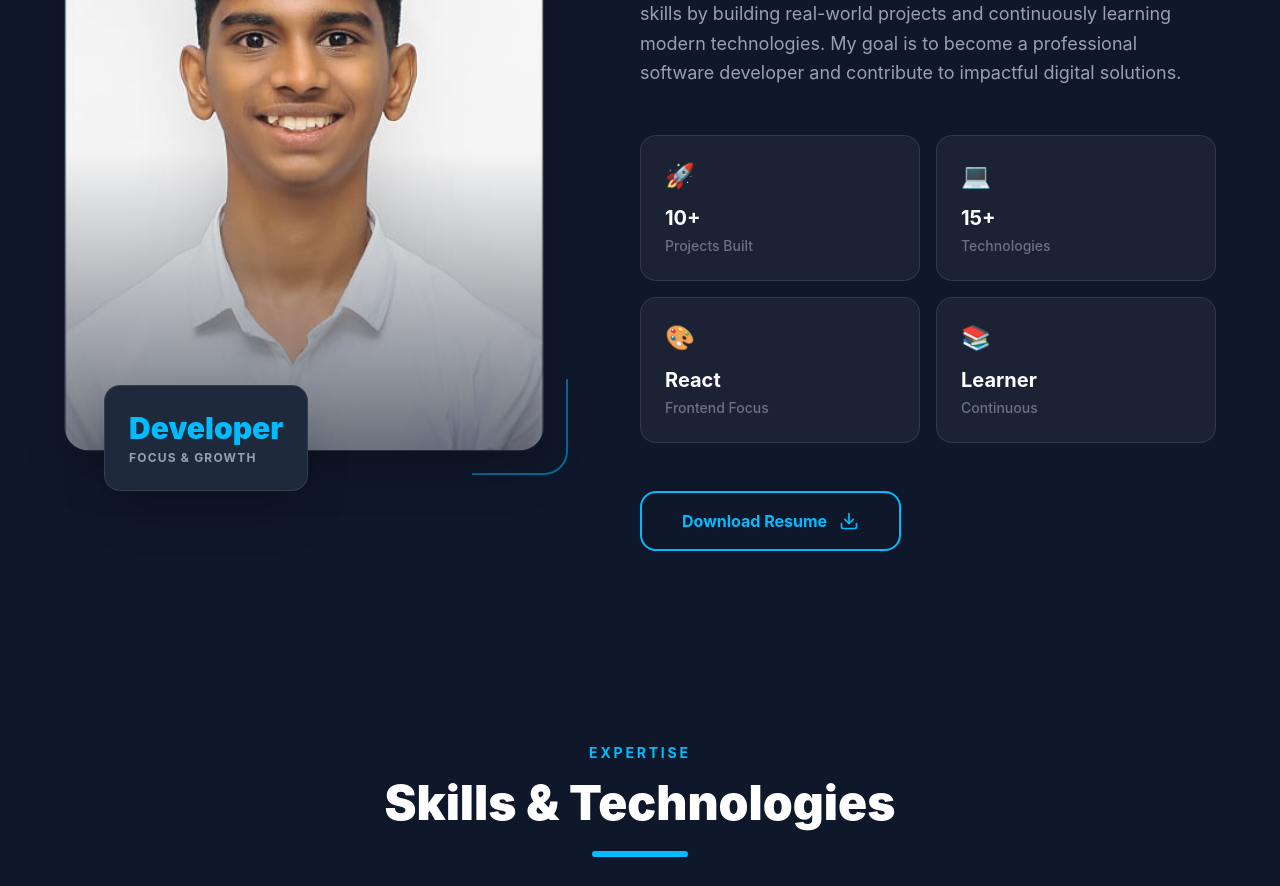
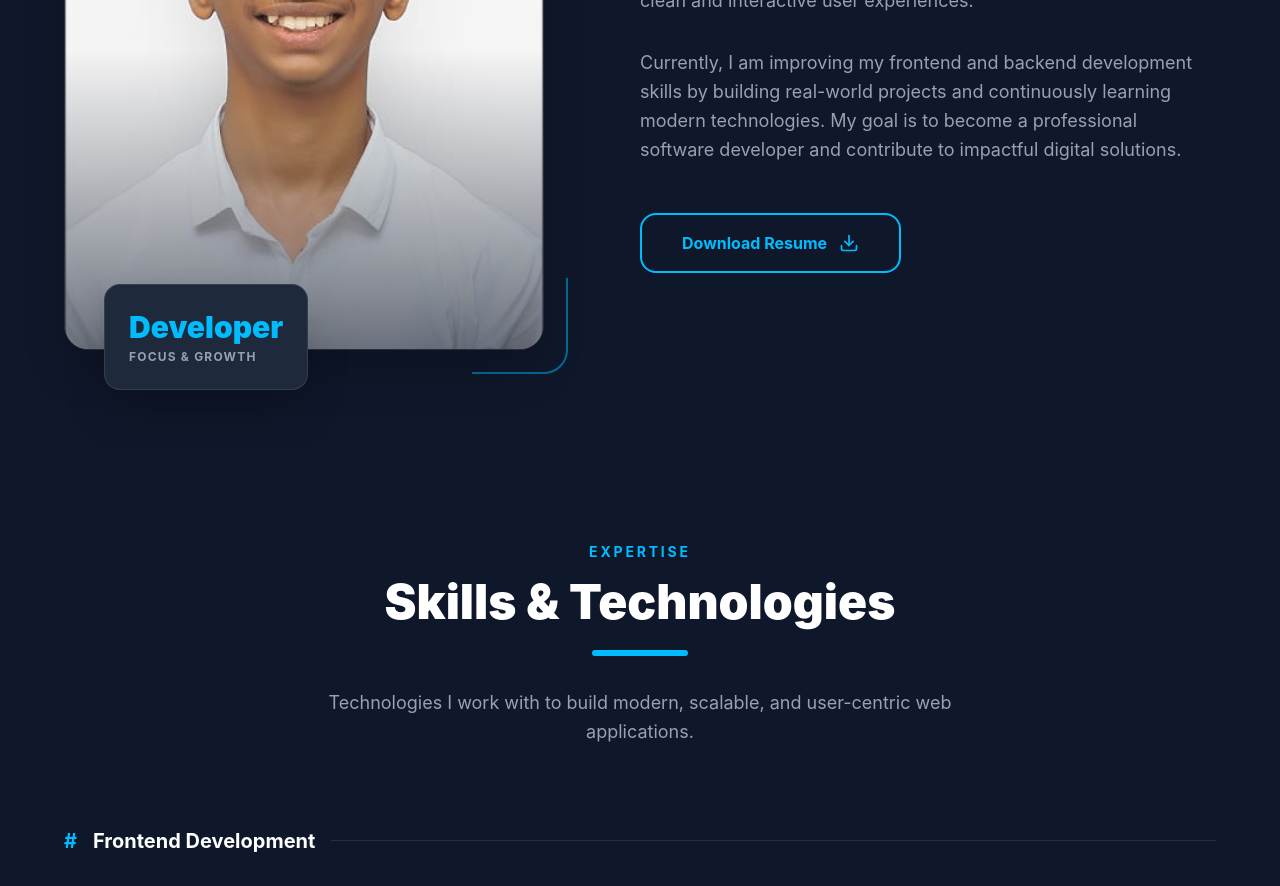
Before and after one commit to tamilkumaran050706-oss/FUTURE_FS_01, a React app: page / in a window 1280 px wide. Shown: the part 1340-2226 px from the top of the page. Built offline with nearby package versions, Linux system fonts and the light colour scheme; the HTML template or start-up script is replaced by a standard one.

Commit message:
Removed stats cards from About section

```diff
--- a/src/components/About.jsx
+++ b/src/components/About.jsx
@@ -3,12 +3,6 @@ import profileImg from '../assets/profile.jpeg';
 import { motion } from 'framer-motion';
 
 const About = () => {
-  const stats = [
-    { label: 'Projects Built', value: '10+', icon: '🚀' },
-    { label: 'Technologies', value: '15+', icon: '💻' },
-    { label: 'Frontend Focus', value: 'React', icon: '🎨' },
-    { label: 'Continuous', value: 'Learner', icon: '📚' },
-  ];
 
   return (
     <section id="about" className="relative py-24 bg-[#0f172a] overflow-hidden">
@@ -85,24 +79,6 @@ const About = () => {
               Currently, I am improving my frontend and backend development skills by building real-world projects and continuously learning modern technologies. My goal is to become a professional software developer and contribute to impactful digital solutions.
             </p>
 
-            {/* Stats Cards */}
-            <div className="grid grid-cols-2 gap-4 mb-12">
-              {stats.map((stat, index) => (
-                <motion.div
-                  key={index}
-                  initial={{ opacity: 0, y: 20 }}
-                  whileInView={{ opacity: 1, y: 0 }}
-                  viewport={{ once: true }}
-                  transition={{ delay: 0.1 * index, duration: 0.5 }}
-                  whileHover={{ y: -5, backgroundColor: "rgba(255, 255, 255, 0.1)", borderColor: "rgba(56, 189, 248, 0.3)" }}
-                  className="p-6 bg-white/5 border border-white/10 rounded-2xl transition-all duration-300 group text-left"
-                >
-                  <div className="text-2xl mb-3 group-hover:scale-110 transition-transform duration-300">{stat.icon}</div>
-                  <div className="text-white font-bold text-xl mb-1">{stat.value}</div>
-                  <div className="text-gray-500 text-sm font-medium">{stat.label}</div>
-                </motion.div>
-              ))}
-            </div>
 
             {/* Resume Button */}
             <motion.button
```
